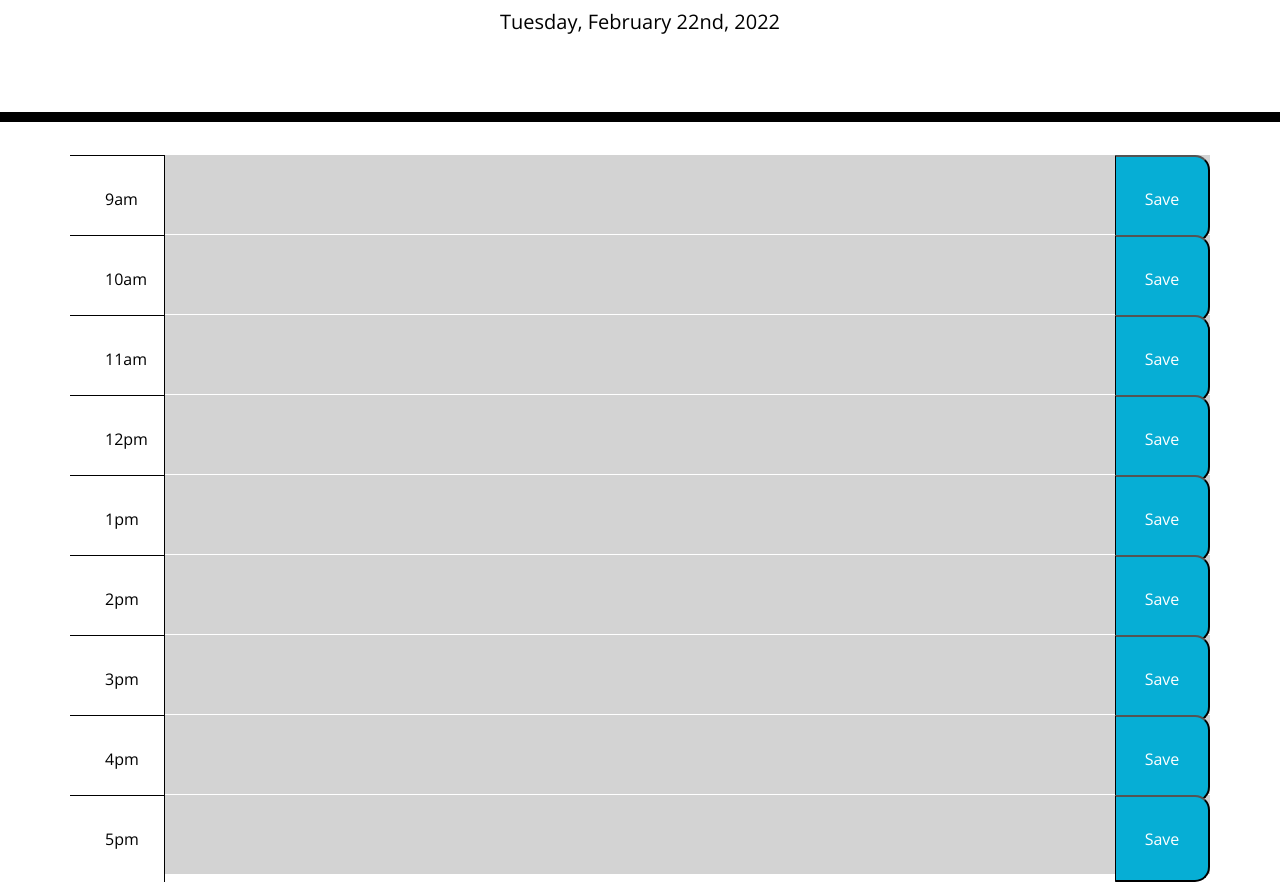
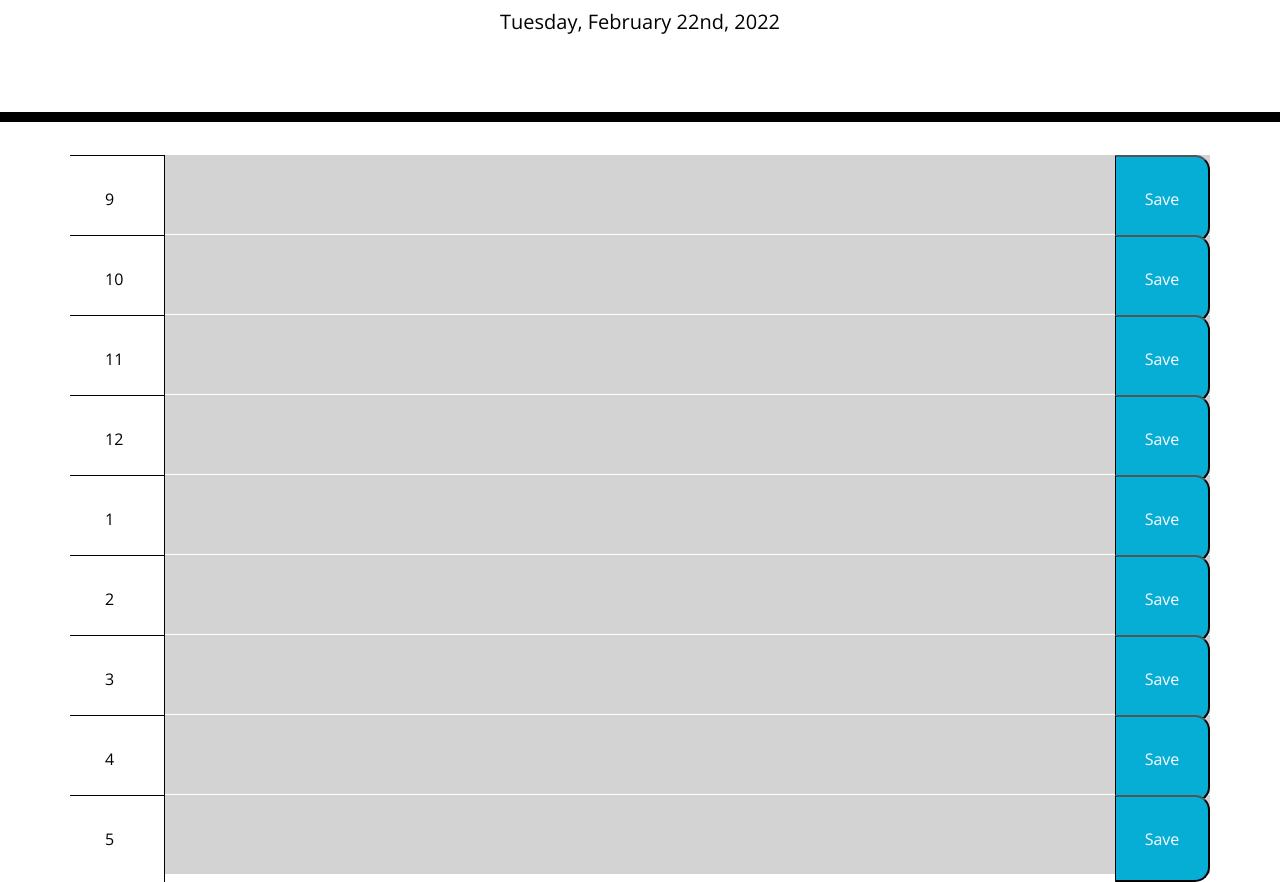
Before and after one commit to RiderCogswell/work-day-scheduler, a plain HTML site: page index.html in a window 1280 px wide. Shown: the part 182-1064 px from the top of the page. Drawn offline with nearby package versions, Linux system fonts and the light colour scheme.

Commit message:
fixed lettering

```diff
--- a/index.html
+++ b/index.html
@@ -31,63 +31,63 @@
     <div class="container">
       <!-- Timeblocks go here -->
       <div id="9" class="row task-info">
-          <div class="col-1 hour my-auto">9am</div>
+          <div class="col-1 hour my-auto">9</div>
           <div class="col task"></div>
           <button class="col-1 saveBtn d-flex justify-content-center align-items-center">
               <span class="oi oi-lock-locked">Save</span>
           </button>
       </div>
       <div id="10" class="row task-info">
-          <div class="col-1 hour my-auto">10am</div>
+          <div class="col-1 hour my-auto">10</div>
           <div class="col task"></div>
           <button class="col-1 saveBtn d-flex justify-content-center align-items-center">
               <span class="oi oi-lock-locked">Save</span>
           </button>
       </div>
       <div id="11" class="row task-info">
-          <div class="col-1 hour my-auto">11am</div>
+          <div class="col-1 hour my-auto">11</div>
           <div class="col task"></div>
           <button class="col-1 saveBtn d-flex justify-content-center align-items-center">
               <span class="oi oi-lock-locked">Save</span>
           </button>
       </div>
       <div id="12" class="row task-info">
-          <div class="col-1 hour my-auto">12pm</div>
+          <div class="col-1 hour my-auto">12</div>
           <div class="col task"></div>
           <button class="col-1 saveBtn d-flex justify-content-center align-items-center">
               <span class="oi oi-lock-locked">Save</span>
           </button>
       </div>
       <div id="13" class="row task-info">
-          <div class="col-1 hour my-auto">1pm</div>
+          <div class="col-1 hour my-auto">1</div>
           <div class="col task"></div>
           <button class="col-1 saveBtn d-flex justify-content-center align-items-center">
               <span class="oi oi-lock-locked">Save</span>
           </button>
       </div>
       <div id="14" class="row task-info">
-          <div class="col-1 hour my-auto">2pm</div>
+          <div class="col-1 hour my-auto">2</div>
           <div class="col task"></div>
           <button class="col-1 saveBtn d-flex justify-content-center align-items-center">
               <span class="oi oi-lock-locked">Save</span>
           </button>
       </div>
       <div id="15" class="row task-info">
-          <div class="col-1 hour my-auto">3pm</div>
+          <div class="col-1 hour my-auto">3</div>
           <div class="col task"></div>
           <button class="col-1 saveBtn d-flex justify-content-center align-items-center">
               <span class="oi oi-lock-locked">Save</span>
           </button>
       </div>
       <div id="16" class="row task-info">
-          <div class="col-1 hour my-auto">4pm</div>
+          <div class="col-1 hour my-auto">4</div>
           <div class="col task"></div>
           <button class="col-1 saveBtn d-flex justify-content-center align-items-center">
               <span class="oi oi-lock-locked">Save</span>
           </button>
       </div>
       <div id="17" class="row task-info">
-          <div class="col-1 hour my-auto">5pm</div>
+          <div class="col-1 hour my-auto">5</div>
           <div></div>
           <div class="col task"></div>
           <button class="col-1 saveBtn d-flex justify-content-center align-items-center">
```
